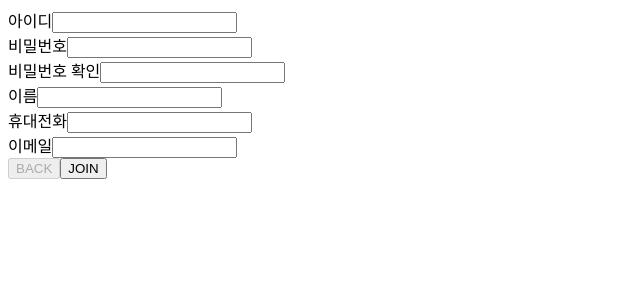
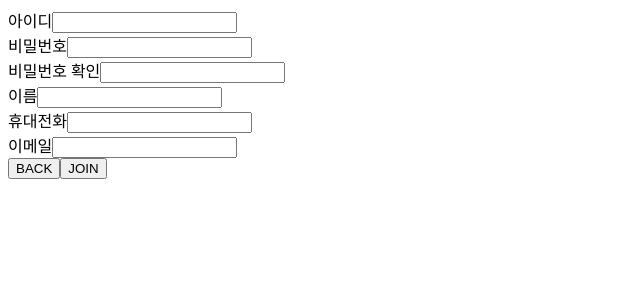
Before and after one commit to yongseongJang/Study_Web, a React app: page /signup in a window 1280 px wide. Shown: the top 300 px of the page, without its empty margins (0-640 px from the left). Built offline with nearby package versions, Linux system fonts and the light colour scheme.

Commit message:
fix(client): change error message offer way in sign up form

```diff
--- a/package.json
+++ b/package.json
@@ -31,6 +31,7 @@
     "@babel/preset-typescript": "^7.15.0",
     "@types/bcrypt": "^5.0.0",
     "@types/body-parser": "^1.19.1",
+    "@types/cors": "^2.8.12",
     "@types/express": "^4.17.13",
     "@types/hapi__joi": "^17.1.7",
     "@types/history": "^4.7.9",
@@ -67,6 +68,7 @@
     "axios": "^0.24.0",
     "bcrypt": "^5.0.1",
     "body-parser": "^1.19.0",
+    "cors": "^2.8.5",
     "dotenv": "^10.0.0",
     "express": "^4.17.1",
     "fs": "0.0.1-security",
--- a/src/client/components/Input.tsx
+++ b/src/client/components/Input.tsx
@@ -22,9 +22,6 @@ function Input(props: InputProps) {
         value={props.value}
         onChange={props.onChange}
       />
-      {props.errorMessage && (
-        <p className="Input__Error">{props.errorMessage}</p>
-      )}
     </div>
   );
 }
--- a/src/client/containers/SignUpForm.tsx
+++ b/src/client/containers/SignUpForm.tsx
@@ -1,4 +1,5 @@
 import * as React from "react";
+import { useState, useMemo } from "react";
 import withForm from "../hocs/withForm";
 import signUpField from "../utils/fields/signUpField";
 import { Input } from "../components";
@@ -17,12 +18,26 @@ interface SignUpProps {
 }
 
 function SignUpForm(props: SignUpProps) {
+  let errorMessage = "";
+
+  const handleSubmitClick = () => {
+    if (errorMessage) {
+      alert(errorMessage);
+    } else {
+      props.submit(signUpActions.signUp);
+    }
+  };
+
   return (
     <div className="SignUpForm">
       <form>
         {props
           .renderElements()
           .map((formElement: { id: string; config: IFields }) => {
+            if (formElement.config.errorMessage) {
+              errorMessage = formElement.config.errorMessage;
+            }
+
             return (
               <div key={formElement.id} className="SignUpForm__Input__Wrapper">
                 <Input
@@ -36,16 +51,15 @@ function SignUpForm(props: SignUpProps) {
               </div>
             );
           })}
+        <button>BACK</button>
         <button
           className="SignUpForm__Button"
-          disabled={!props.isValidForm}
           color="primary"
           type="button"
-          onClick={props.submit(signUpActions.signUp)}
+          onClick={handleSubmitClick}
         >
-          BACK
+          JOIN
         </button>
-        <button className="SignUpForm__Button">JOIN</button>
       </form>
     </div>
   );
--- a/src/client/hocs/withForm.tsx
+++ b/src/client/hocs/withForm.tsx
@@ -36,7 +36,7 @@ const withForm =
         return isValid;
       };
 
-      const onChange = (e: React.ChangeEvent<HTMLInputElement>) => {
+      const handleChange = (e: React.ChangeEvent<HTMLInputElement>) => {
         const inputValue = e.target.value;
         const key = e.target.id;
         const elementLabel = formState[key].elementLabel;
@@ -58,7 +58,7 @@ const withForm =
         };
 
         setFormState(formData);
-        setFormValidation(isFormValid(formData));
+        // setFormValidation(isFormValid(formData));
       };
 
       const getFormValues = (): object => {
@@ -80,7 +80,7 @@ const withForm =
           {...props}
           renderElements={renderElements}
           isValidForm={formValidation}
-          onChange={onChange}
+          onChange={handleChange}
           submit={submit}
         />
       );
--- a/src/client/utils/validations.ts
+++ b/src/client/utils/validations.ts
@@ -15,7 +15,7 @@ export const validate = (
   if (rules.required) {
     isValid = value.trim() !== "";
     if (!isValid) {
-      error = elementLabel + "을 입력해주세요.";
+      error = elementLabel + " 항목은 필수 입력값입니다.";
       return { isValid, error };
     }
   }
@@ -49,7 +49,7 @@ export const validate = (
 
     if (!isValid) {
       error =
-        "대소문자/숫자/특수문자 중 2가지 이상 조합, 10자~16자 / 입력 가능 특수문자 `~!@#$%^&*()-_={}[]|;:<>,.?/";
+        "비밀번호 입력 조건을 다시 한번 확인해주세요.\n\n비밀번호 입력조건\n-대소문자/숫자/특수문자 중 2가지 이상 조합, 10자~16자\n-입력 가능 특수문자\n  `~!@#$%^&*()-_={}[]|;:<>,.?/";
     }
   } else if (rules.email) {
     const regExp =
--- a/src/server/loaders/express.ts
+++ b/src/server/loaders/express.ts
@@ -12,6 +12,8 @@ import ErrorHandler from "../utils/error";
 
 import * as morgan from "morgan";
 import logger from "../utils/logger";
+
+import * as cors from "cors";
 
 import ApiRouter from "../routes/index";
 
@@ -67,6 +69,8 @@ class ExpressLoader {
       }),
     );
 
+    this.app.use(cors());
+
     ApiRouter.getInstance().init(this.app);
 
     this.app.get("*", (req: Request, res: Response) => {
```
